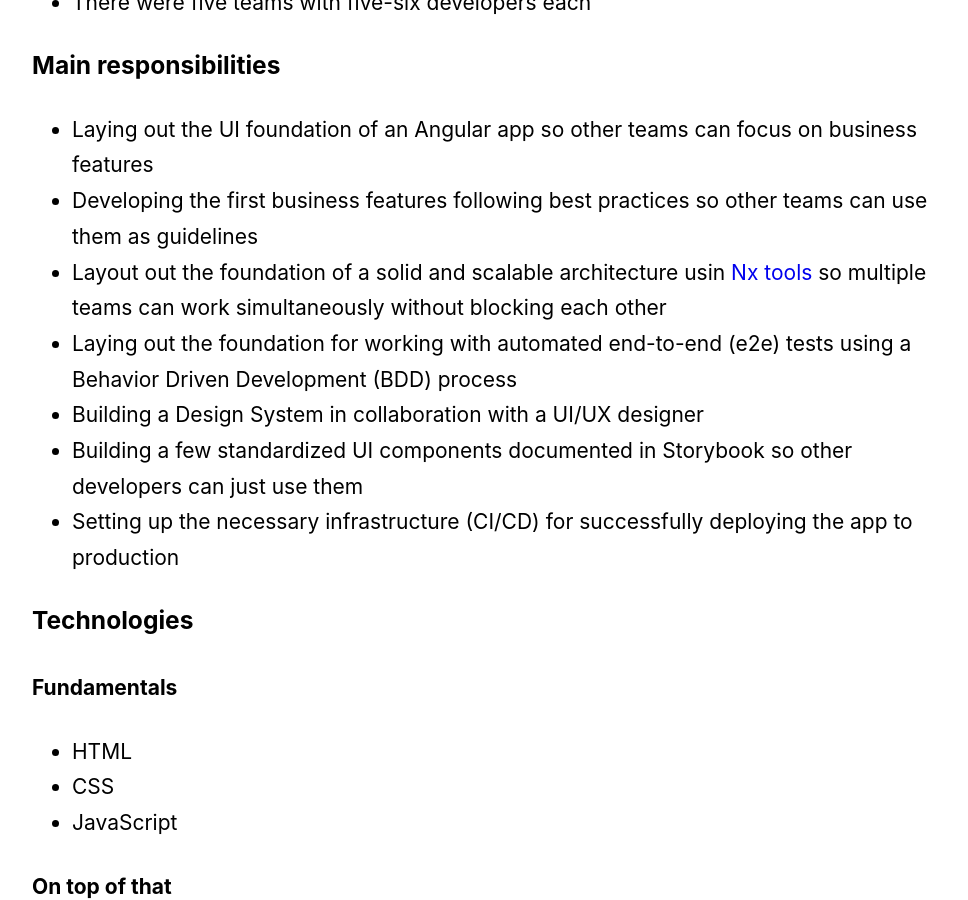
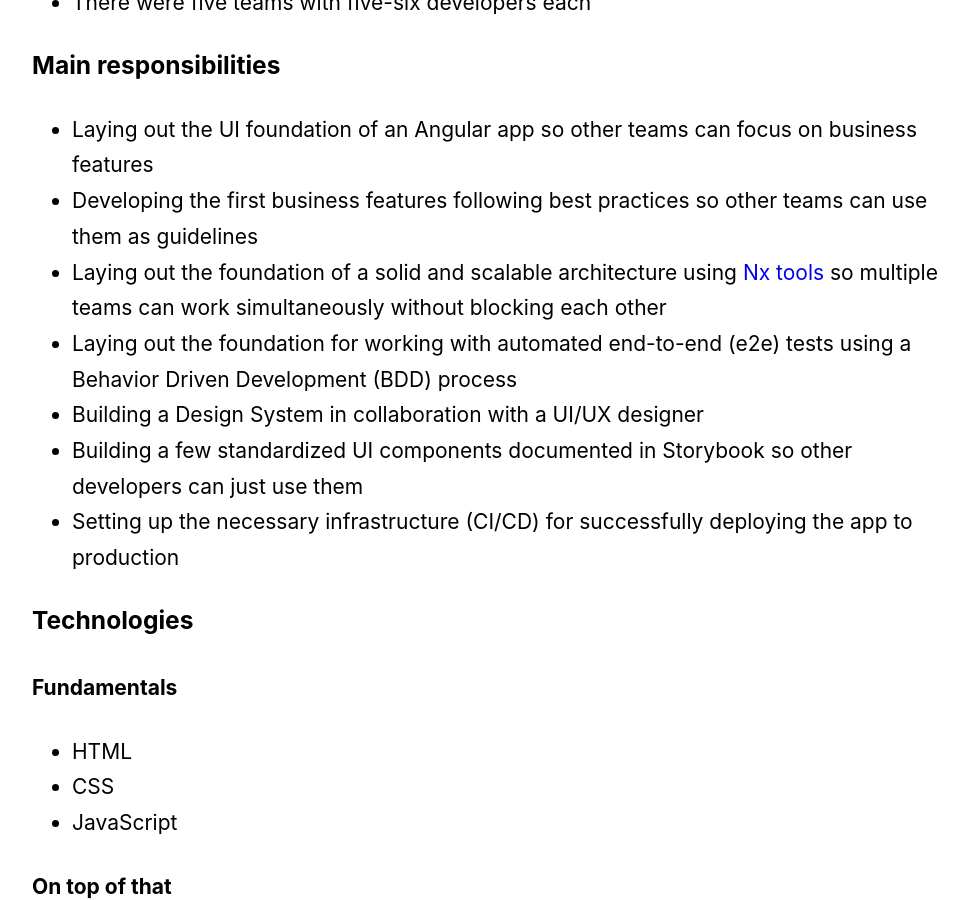
Before and after one commit to dzhavat/dzhavat.github.io, a Jekyll site: the page built from _posts/posts/2020-12-17-what-i-do-as-a-front-end-developer.md, in a window 1280 px wide and 900 px high, scrolled down 898 px. Shown: the whole window, without its empty margins (146-1114 px from the left). Built offline with Jekyll 4.4.1, drawn with Linux system fonts in a browser that asks for light colours.

Commit message:
Update post

```diff
--- a/_posts/posts/2020-12-17-what-i-do-as-a-front-end-developer.md
+++ b/_posts/posts/2020-12-17-what-i-do-as-a-front-end-developer.md
@@ -21,7 +21,7 @@ Some context:
 
 - Laying out the UI foundation of an Angular app so other teams can focus on business features
 - Developing the first business features following best practices so other teams can use them as guidelines
-- Layout out the foundation of a solid and scalable architecture usin [Nx tools](https://nx.dev/angular) so multiple teams can work simultaneously without blocking each other
+- Laying out the foundation of a solid and scalable architecture using [Nx tools](https://nx.dev/angular) so multiple teams can work simultaneously without blocking each other
 - Laying out the foundation for working with automated end-to-end (e2e) tests using a Behavior Driven Development (BDD) process
 - Building a Design System in collaboration with a UI/UX designer
 - Building a few standardized UI components documented in Storybook so other developers can just use them
```
